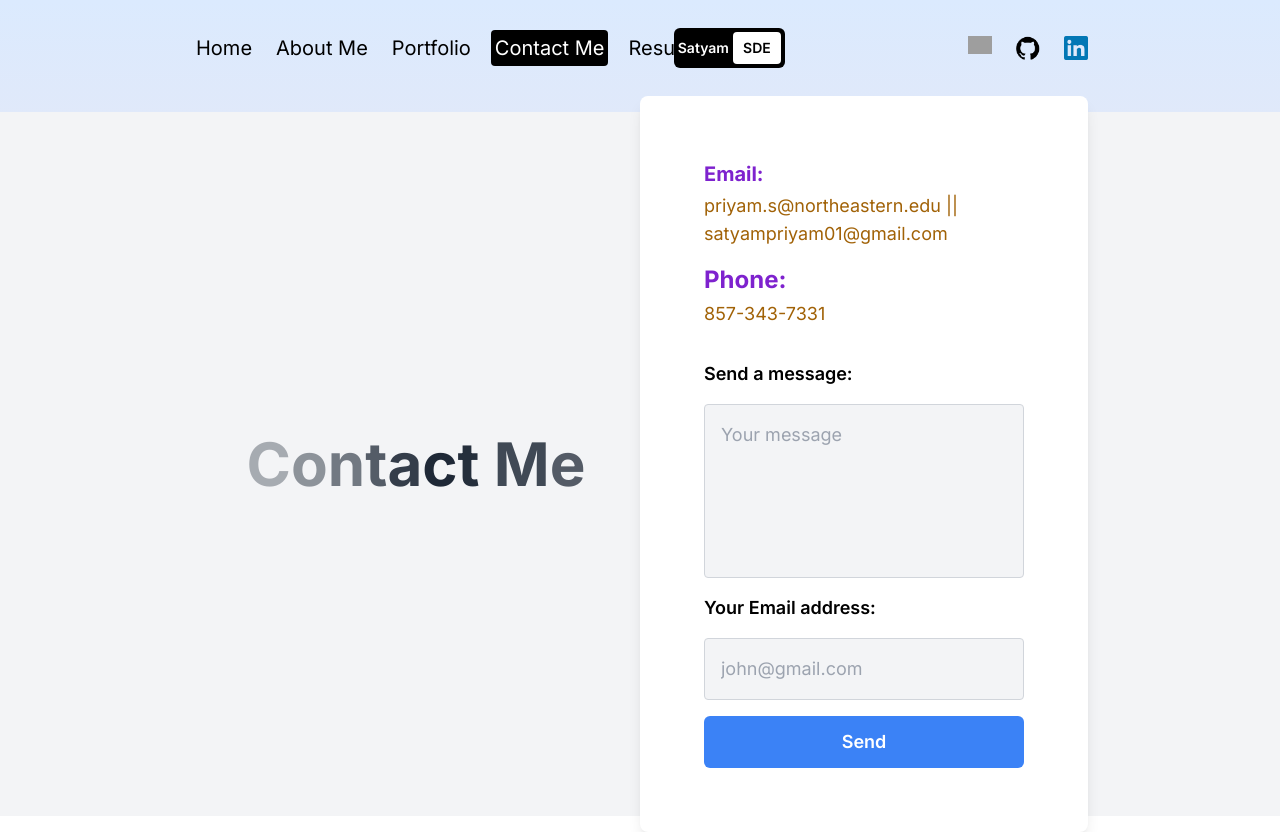
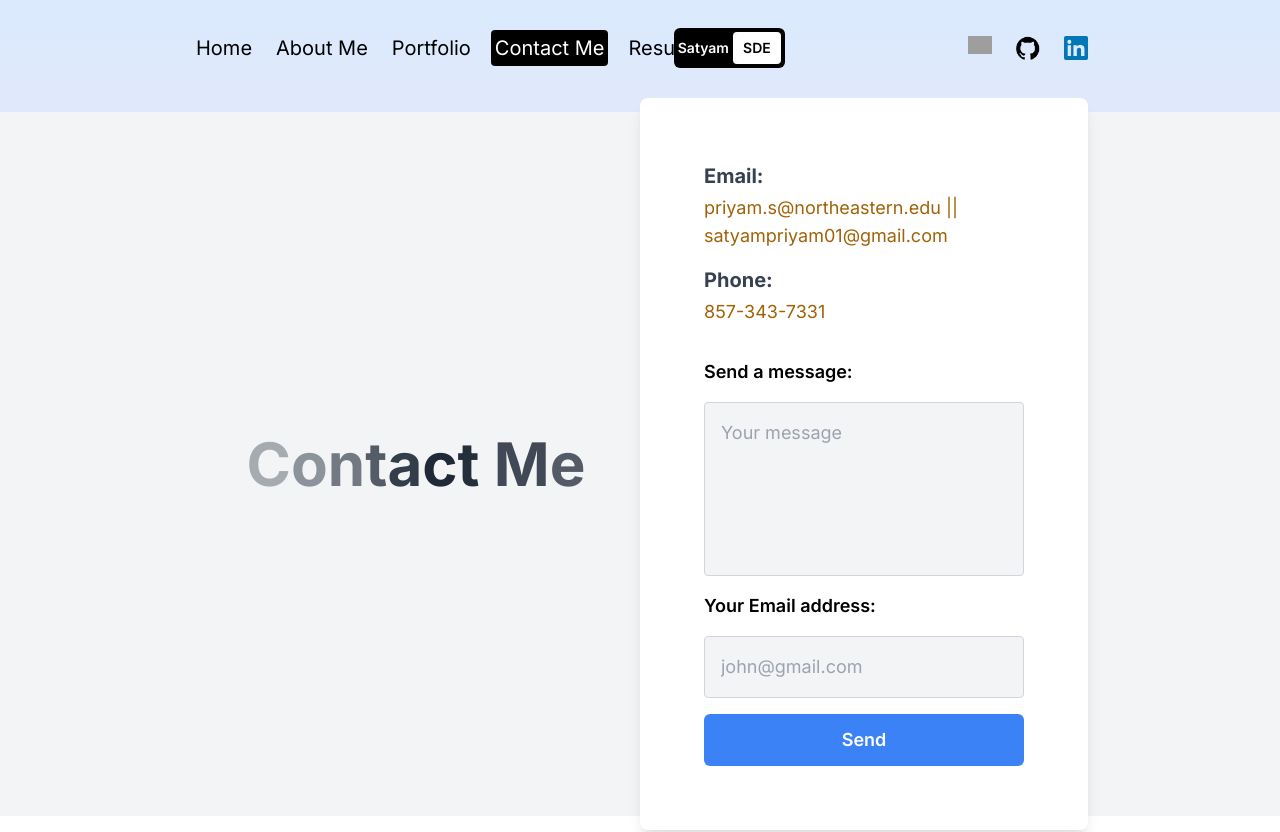
Before and after one commit to satryampriyam01/PortfolioSite, a Next.js app: page /contact in a window 1280 px wide. Built offline with nearby package versions, Linux system fonts and the light colour scheme; grey boxes are pictures that could not be loaded.

Commit message:
Update page.jsx

```diff
--- a/src/app/contact/page.jsx
+++ b/src/app/contact/page.jsx
@@ -75,9 +75,9 @@ const ContactPage = () => {
         >
           {/* Contact Information */}
           <div className="mb-4 text-gray-700">
-            <h1 className="text-xl font-bold text-purple-700 mb-1">Email:</h1>
+            <h1 className="text-xl font-bold text-white-700 mb-1">Email:</h1>
             <h1 className="text-lg text-yellow-700">priyam.s@northeastern.edu || satyampriyam01@gmail.com</h1>
-            <h1 className="text-2xl font-bold text-purple-700 mt-4 mb-1">Phone:</h1>
+            <h1 className="text-xl font-bold text-white-700 mt-4 mb-1">Phone:</h1>
             <h1 className="text-lg text-yellow-700">857-343-7331</h1>
           </div>
 
```
